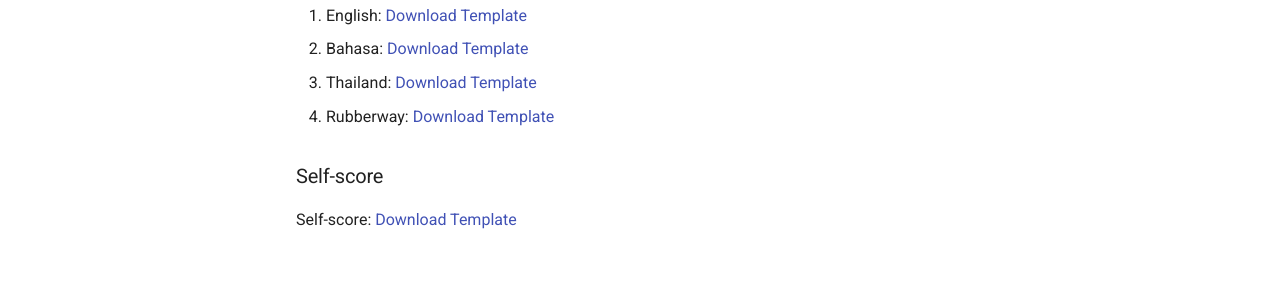
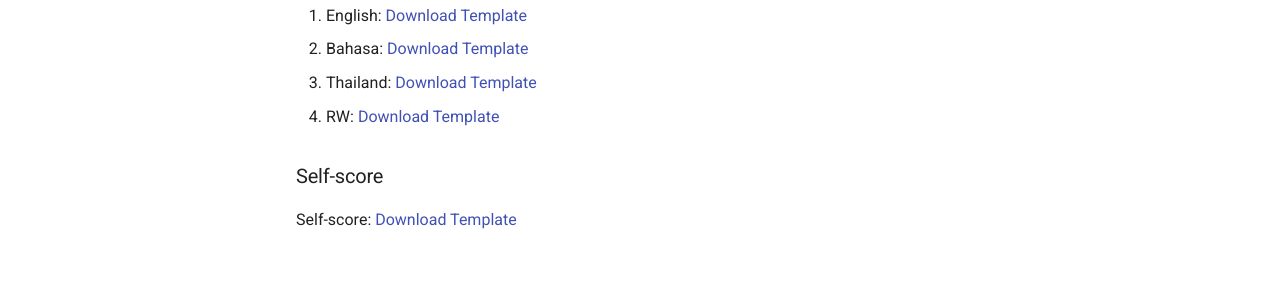
Before and after one commit to Agridence/public-docs, an MkDocs documentation site: the page built from docs/traceability/form_templates.md, in a window 1280 px wide. Shown: the part 446-746 px from the top of the page. Built offline with MkDocs 1.6.1 and Material for MkDocs 9.7.7, drawn with Linux system fonts in a browser that asks for light colours.

Commit message:
change to rw

```diff
--- a/docs/traceability/form_templates.md
+++ b/docs/traceability/form_templates.md
@@ -9,7 +9,7 @@ E.g. 'A. Clearing land; B. Spraying chemicals'
 1. English: [Download Template](https://assets.agridence.com/docs-assets/questionnaire-templates/AGD%20English.xlsx)
 2. Bahasa: [Download Template](https://assets.agridence.com/docs-assets/questionnaire-templates/AGD%20Bahasa.xlsx)
 3. Thailand: [Download Template](https://assets.agridence.com/docs-assets/questionnaire-templates/AGD%20Thailand.xlsx)
-4. Rubberway: [Download Template](https://assets.agridence.com/docs-assets/questionnaire-templates/Rubberway.xlsx)
+4. RW: [Download Template](https://assets.agridence.com/docs-assets/questionnaire-templates/Rubberway.xlsx)
 
 ### Self-score
 
```
